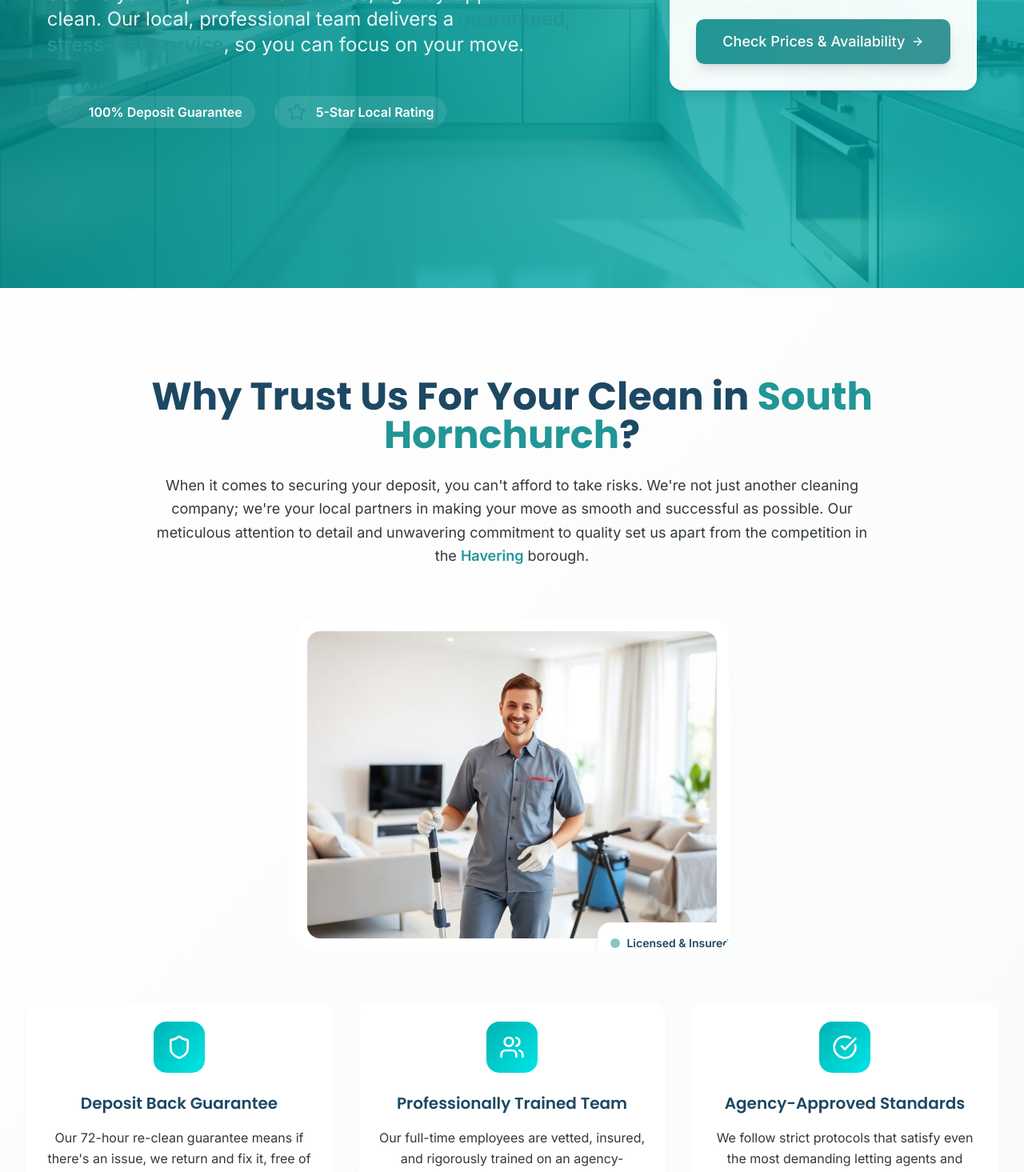
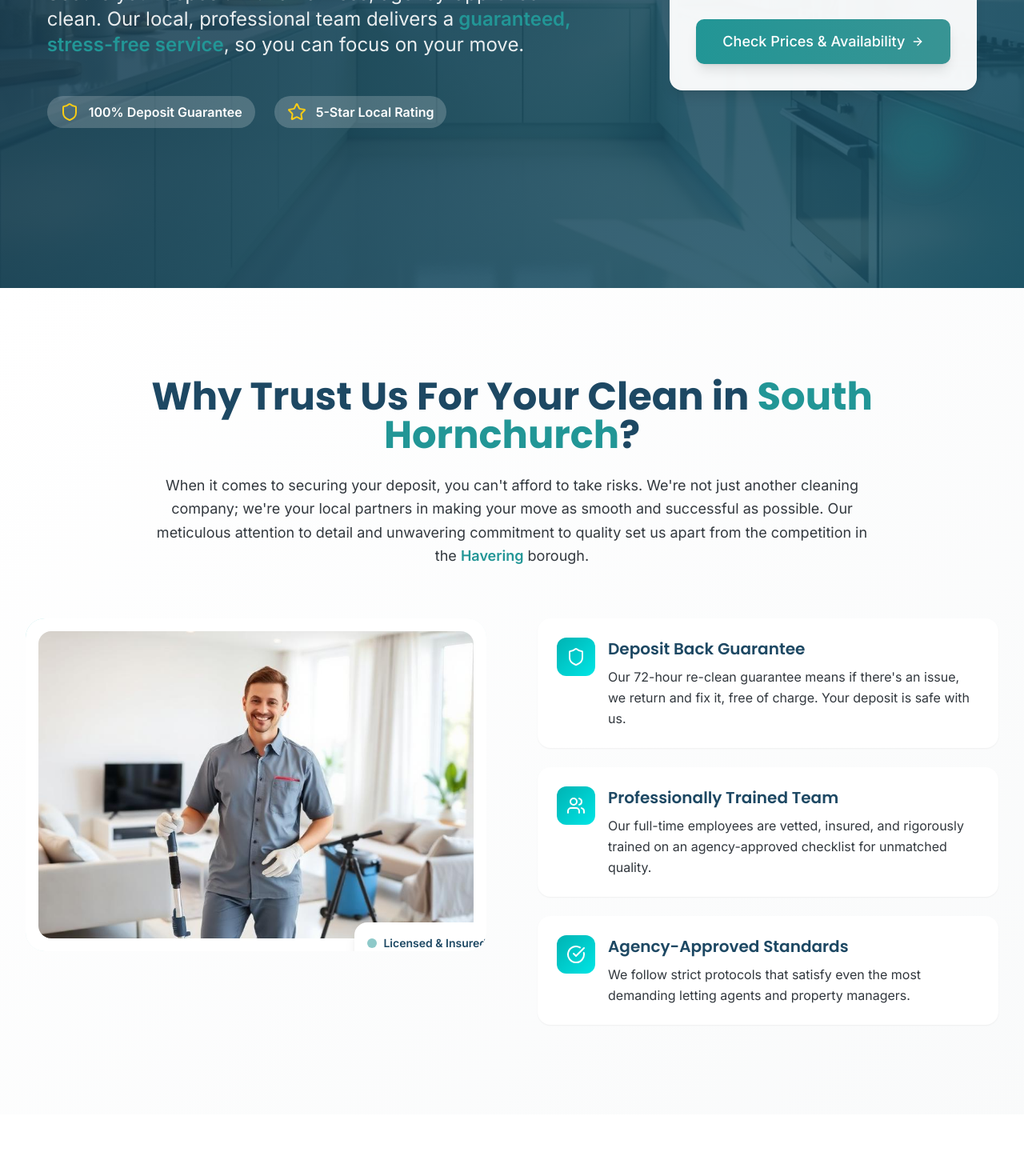
Before and after one commit to betterresults/wp-page-template-plugin, a React (Vite) app: page / in a window 1280 px wide. Shown: the part 440-1905 px from the top of the page at 80% size. Built offline with nearby package versions, Linux system fonts and the light colour scheme; the HTML template or start-up script is replaced by a standard one.

Commit message:
Refactor sections and improve contrast

```diff
--- /dev/null
+++ b/src/components/AboutSection.tsx
@@ -0,0 +1,77 @@
+import { Star, Award, Clock, Users } from "lucide-react";
+
+const AboutSection = () => {
+  const stats = [
+    {
+      icon: Star,
+      number: "5,000+",
+      label: "Happy Customers"
+    },
+    {
+      icon: Award,
+      number: "99.8%",
+      label: "Success Rate"
+    },
+    {
+      icon: Clock,
+      number: "3-5",
+      label: "Hours Average"
+    },
+    {
+      icon: Users,
+      number: "50+",
+      label: "Expert Cleaners"
+    }
+  ];
+
+  return (
+    <section className="section-padding bg-background">
+      <div className="section-container">
+        <div className="max-w-4xl mx-auto text-center space-y-12">
+          <div className="space-y-6">
+            <h2 className="text-4xl lg:text-5xl font-bold font-heading text-foreground leading-tight">
+              Your Trusted <span className="text-primary">Local Cleaning Experts</span>
+            </h2>
+
+            <div className="space-y-6 text-lg text-muted-foreground leading-relaxed">
+              <p>
+                We understand that moving out can be one of life's most stressful experiences. That's why we've built our entire
+                service around making your end of tenancy clean as seamless as possible. Our team of dedicated professionals has been
+                helping tenants across London secure their deposits for over 8 years, and we know exactly what property managers
+                and letting agents expect.
+              </p>
+
+              <p>
+                Every member of our cleaning team is fully trained, insured, and equipped with professional-grade tools and
+                eco-friendly products. We don't just clean – we restore your property to a condition that exceeds expectations.
+                Our meticulous approach covers every surface, every corner, and every detail that could impact your deposit return.
+              </p>
+            </div>
+          </div>
+
+          {/* Stats Grid */}
+          <div className="grid sm:grid-cols-2 lg:grid-cols-4 gap-8">
+            {stats.map((stat, index) => (
+              <div
+                key={index}
+                className="text-center p-6 bg-gradient-surface rounded-2xl"
+              >
+                <div className="w-12 h-12 bg-primary/10 rounded-xl flex items-center justify-center mx-auto mb-4">
+                  <stat.icon className="w-6 h-6 text-primary" />
+                </div>
+                <div className="text-3xl font-bold text-primary mb-2">
+                  {stat.number}
+                </div>
+                <div className="text-muted-foreground font-medium">
+                  {stat.label}
+                </div>
+              </div>
+            ))}
+          </div>
+        </div>
+      </div>
+    </section>
+  );
+};
+
+export default AboutSection;
--- a/src/components/HeroSection.tsx
+++ b/src/components/HeroSection.tsx
@@ -23,7 +23,7 @@ const HeroSection = () => {
       <div
         className="absolute inset-0 z-0"
         style={{
-          backgroundImage: `linear-gradient(135deg, rgba(0, 128, 128, 0.85), rgba(0, 179, 179, 0.75)), url(${heroImage})`,
+          backgroundImage: `linear-gradient(135deg, rgba(28, 60, 80, 0.9), rgba(24, 81, 102, 0.85)), url(${heroImage})`,
           backgroundSize: 'cover',
           backgroundPosition: 'center center',
           backgroundAttachment: 'fixed'
@@ -58,12 +58,12 @@ const HeroSection = () => {
 
             {/* Trust Badges */}
             <div className="flex flex-wrap gap-6 pt-4">
-              <div className="flex items-center gap-3 bg-white/10 backdrop-blur-sm px-4 py-2 rounded-full">
-                <Shield className="w-6 h-6 text-success" />
+              <div className="flex items-center gap-3 bg-white/20 backdrop-blur-sm px-4 py-2 rounded-full">
+                <Shield className="w-6 h-6 text-yellow-400" />
                 <span className="font-semibold">100% Deposit Guarantee</span>
               </div>
-              <div className="flex items-center gap-3 bg-white/10 backdrop-blur-sm px-4 py-2 rounded-full">
-                <Star className="w-6 h-6 text-accent" />
+              <div className="flex items-center gap-3 bg-white/20 backdrop-blur-sm px-4 py-2 rounded-full">
+                <Star className="w-6 h-6 text-yellow-400" />
                 <span className="font-semibold">5-Star Local Rating</span>
               </div>
             </div>
--- a/src/components/WhyUsSection.tsx
+++ b/src/components/WhyUsSection.tsx
@@ -39,9 +39,10 @@ const WhyUsSection = () => {
             </p>
           </div>
 
+          {/* Image and Features Grid */}
+          <div className="grid lg:grid-cols-2 gap-16 items-start">
             {/* Image */}
-          <div className="flex justify-center">
-            <div className="relative max-w-2xl">
+            <div className="relative">
               <div className="relative overflow-hidden rounded-3xl">
                 {/* Background decoration */}
                 <div className="absolute -top-8 -left-8 w-full h-full bg-gradient-primary rounded-3xl opacity-20 z-0" />
@@ -64,26 +65,30 @@ const WhyUsSection = () => {
                 </div>
               </div>
             </div>
-          </div>
 
             {/* Features */}
-          <div className="grid md:grid-cols-3 gap-8">
+            <div className="space-y-6">
               {features.map((feature, index) => (
                 <div
                   key={index}
-                className="flex flex-col items-center text-center p-6 bg-white rounded-2xl shadow-sm hover:shadow-md transition-all duration-300 transform hover:-translate-y-1"
+                  className="flex gap-4 p-6 bg-white rounded-2xl shadow-sm hover:shadow-md transition-all duration-300 transform hover:-translate-y-1"
                 >
-                <div className="w-16 h-16 bg-gradient-primary rounded-2xl flex items-center justify-center mb-6">
-                  <feature.icon className="w-8 h-8 text-white" />
+                  <div className="flex-shrink-0">
+                    <div className="w-12 h-12 bg-gradient-primary rounded-xl flex items-center justify-center">
+                      <feature.icon className="w-6 h-6 text-white" />
                     </div>
-                <h4 className="text-xl font-semibold font-heading text-foreground mb-4">
+                  </div>
+                  <div className="space-y-2">
+                    <h4 className="text-xl font-semibold font-heading text-foreground">
                       {feature.title}
                     </h4>
                     <p className="text-muted-foreground leading-relaxed">
                       {feature.description}
                     </p>
                   </div>
+                </div>
               ))}
+            </div>
           </div>
         </div>
       </div>
--- a/src/pages/Index.tsx
+++ b/src/pages/Index.tsx
@@ -1,6 +1,7 @@
 import HeroSection from "@/components/HeroSection";
 import WhyUsSection from "@/components/WhyUsSection";
 import ProcessSection from "@/components/ProcessSection";
+import AboutSection from "@/components/AboutSection";
 import ServiceAreasSection from "@/components/ServiceAreasSection";
 import TestimonialsSection from "@/components/TestimonialsSection";
 import ChecklistSection from "@/components/ChecklistSection";
@@ -12,6 +13,7 @@ const Index = () => {
       <HeroSection />
       <WhyUsSection />
       <ProcessSection />
+      <AboutSection />
       <ServiceAreasSection />
       <TestimonialsSection />
       <ChecklistSection />
```
Lines whose indentation alone changed are shown as unchanged.
